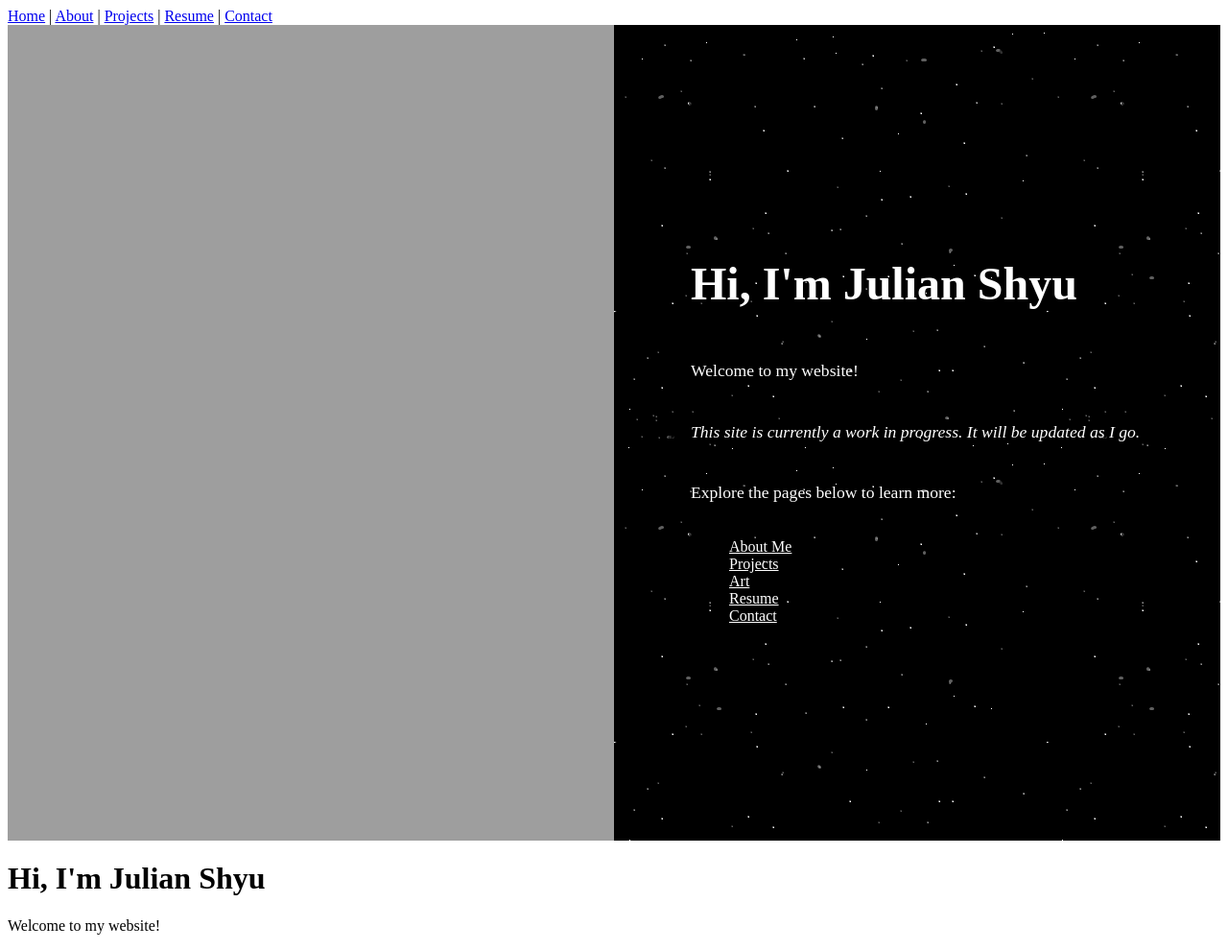
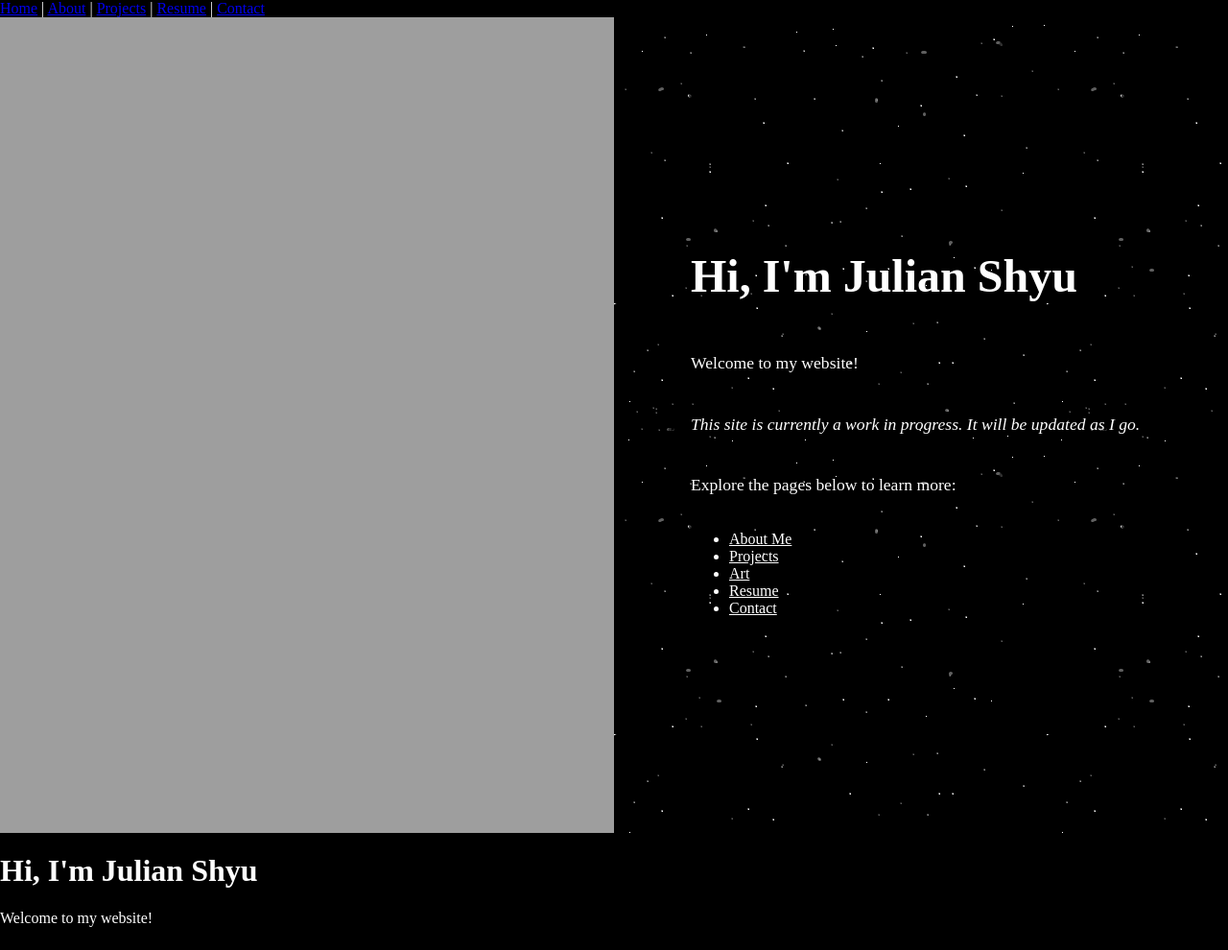
Before and after one commit to Julianzen/julians.github.io, a Jekyll site: the page built from index.md, in a window 1280 px wide. Shown: the whole page at 96% size. Built offline with Jekyll 4.4.1, drawn with Linux system fonts in a browser that asks for light colours.

Commit message:
Set default styles for html and body
Add base styles for html and body elements.

```diff
--- a/assets/style.css
+++ b/assets/style.css
@@ -1,4 +1,12 @@
 /* Home page split layout */
+
+html,
+body {
+  margin: 0;
+  padding: 0;
+  background-color: black;
+  color: white;
+}
 
 .home-split {
   display: flex;
```
